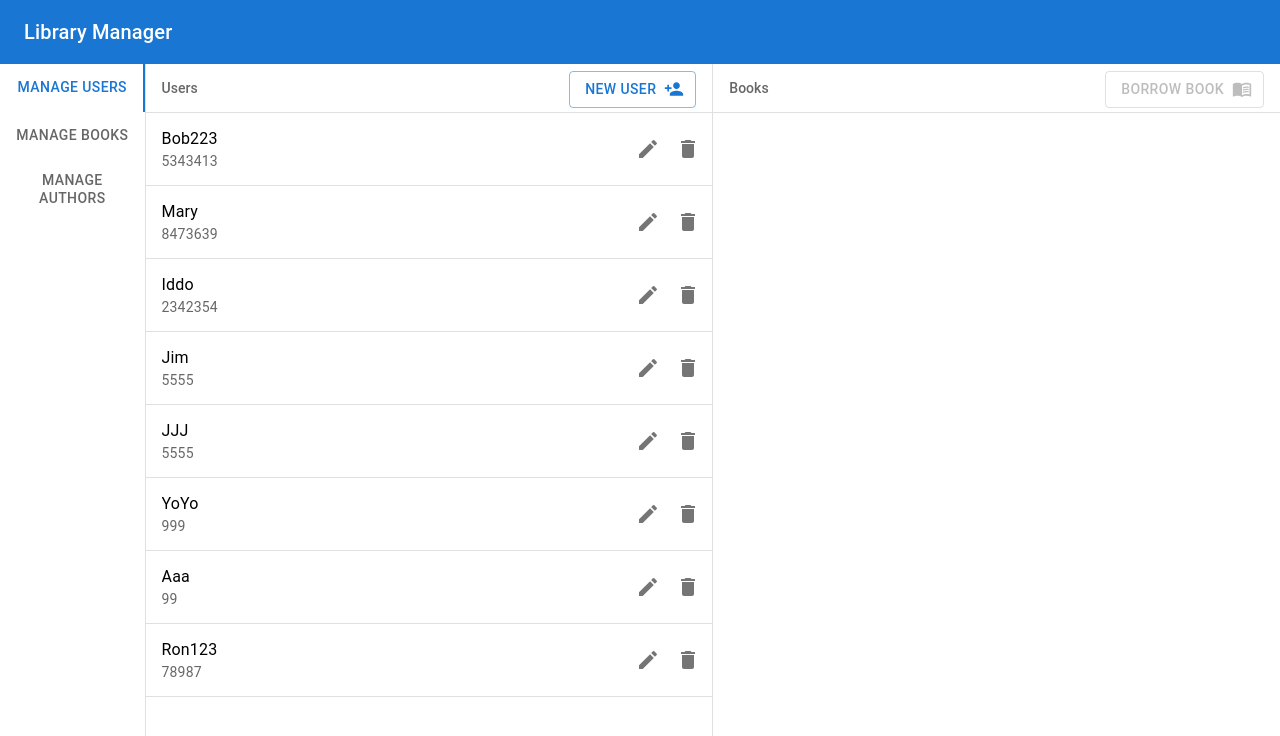
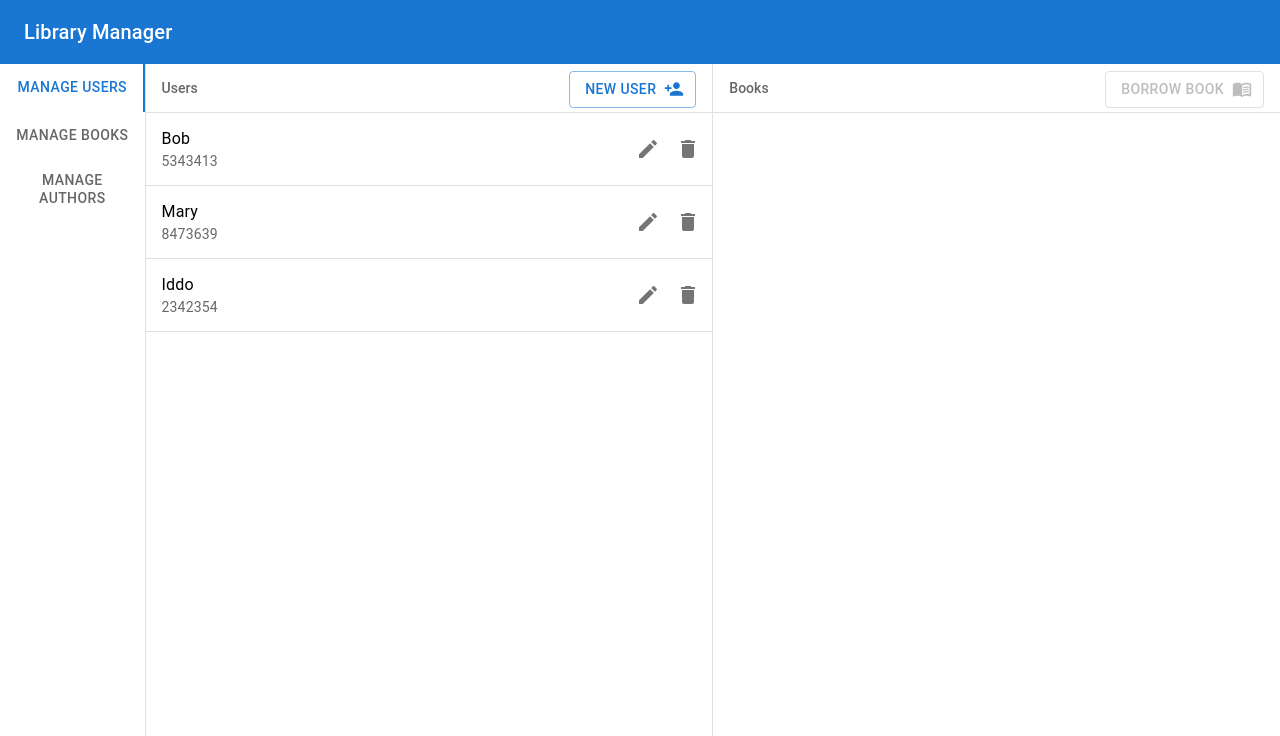
Before and after one commit to iddoa/LibraryManager, a React (Create React App) app: page / in a window 1280 px wide. Shown: the top 736 px of the page. Built offline with nearby package versions, Linux system fonts and the light colour scheme; data requests are answered from the project's data file.

Commit message:
Fixed Delete

```diff
--- a/db.json
+++ b/db.json
@@ -47,7 +47,7 @@
       "id": 7,
       "title": "The Lord of the Rings: The Two Towers",
       "author": "J.R.R Tolkien",
-      "borrowedBy": -1,
+      "borrowedBy": 1,
       "favorite": false
     },
     {
@@ -60,45 +60,19 @@
   ],
   "users": [
     {
-      "name": "Bob223",
-      "userId": "5343413",
+      "name": "Bob",
+      "userNumber": "5343413",
       "id": 1
     },
     {
       "name": "mary",
       "id": 2,
-      "userId": 8473639
+      "userNumber": 8473639
     },
     {
       "name": "iddo",
-      "userId": 2342354,
+      "userNumber": 2342354,
       "id": 3
-    },
-    {
-      "name": "Jim",
-      "userId": "5555",
-      "id": 4
-    },
-    {
-      "name": "JJJ",
-      "userId": "5555",
-      "id": 5
-    },
-    {
-      "name": "YoYo",
-      "userId": "999",
-      "id": 6
-    },
-    {
-      "name": "aaa",
-      "userId": "99",
-      "favoritesBooks": [],
-      "id": 7
-    },
-    {
-      "name": "Ron123",
-      "userId": "78987",
-      "id": 8
     }
   ]
 }
--- a/src/components/ManageUsers.js
+++ b/src/components/ManageUsers.js
@@ -28,7 +28,8 @@ class ManageUsers extends React.Component {
         };
 
         this.deleteUser = (id) => {
-            const userPath = USERS_PATH + "/" + id + "/id";
+            //TODO change all bookborrwedBy
+            const userPath = USERS_PATH + "/" + id;
             fetch(userPath, {method: 'DELETE'})
                 .then(response => response.json())
                 .then((data) => {
@@ -193,10 +194,10 @@ class ManageUsers extends React.Component {
     }
 
     addBooksToUser(booksIds) {
-        const userId = this.state.selectedUser.id;
+        const userNumber = this.state.selectedUser.id;
         const booksToAdd = this.state.freeBooks
             .filter(book => booksIds.includes(book.id))
-            .map(book => ({...book, borrowedBy: userId}));
+            .map(book => ({...book, borrowedBy: userNumber}));
 
         // { "op": "replace", "path": "/email", "value": "new.email@example.org" }
 
@@ -206,7 +207,7 @@ class ManageUsers extends React.Component {
             // method: 'PUT',
             method: 'PATCH',
             headers: {'Content-Type': 'application/json'},
-            body: JSON.stringify({borrowedBy: userId})
+            body: JSON.stringify({borrowedBy: userNumber})
         })
             .then(response => response.json())
             .then(newBook => {
--- a/src/components/NewUserDialog.js
+++ b/src/components/NewUserDialog.js
@@ -28,10 +28,10 @@ export default function NewUserDialog(props) {
                 id="new-user-id"
                 label="Id#"
                 variant="outlined"
-                defaultValue={props.user ? props.user.userId : ""}
-                onChange={(event) => props.updateUser({userId: event.target.value})}
-                error={props.errors.userId}
-                helperText={props.errors.userId ? "Required" : ""}
+                defaultValue={props.user ? props.user.userNumber : ""}
+                onChange={(event) => props.updateUser({userNumber: event.target.value})}
+                error={props.errors.userNumber}
+                helperText={props.errors.userNumber ? "Required" : ""}
 
             />
         </DialogContent>);
--- a/src/components/NewUserDialogButton.js
+++ b/src/components/NewUserDialogButton.js
@@ -11,10 +11,10 @@ class NewUserDialogButton extends React.Component {
         this.state = {
             open: false,
             username: this.props.user && this.props.user.name || "",
-            userId: this.props.user && this.props.user.userId || "",
+            userNumber: this.props.user && this.props.user.userNumber || "",
             errors: {
                 username: false,
-                userId: false
+                userNumber: false
             }
         };
     }
@@ -22,10 +22,10 @@ class NewUserDialogButton extends React.Component {
         this.setState({
             open: open,
             username: open && this.props.user && this.props.user.name || "",
-            userId: open && this.props.user && this.props.user.userId || "",
+            userNumber: open && this.props.user && this.props.user.userNumber || "",
             errors: {
                 username: false,
-                userId: false
+                userNumber: false
             }
         });
     }
@@ -49,14 +49,14 @@ class NewUserDialogButton extends React.Component {
     validateForm() {
         const errors = {
             username: this.state.username === "",
-            userId: this.state.userId === ""
+            userNumber: this.state.userNumber === ""
         }
         this.setState({errors: errors});
         return Object.values(errors).every(x => !x);
     }
     handleSubmit() {
         if (this.validateForm()) {
-            const newUser = {name: this.state.username, userId: this.state.userId};
+            const newUser = {name: this.state.username, userNumber: this.state.userNumber};
             if (this.props.editMode) {
                 newUser["id"] = this.props.user.id
             }
@@ -84,7 +84,7 @@ class NewUserDialogButton extends React.Component {
                     disableSubmit={
                         this.props.user &&
                         this.state.username === this.props.user.name &&
-                        this.state.userId === this.props.user.userId
+                        this.state.userNumber === this.props.user.userNumber
                     }
                 />
             </div>
--- a/src/components/UserItem.js
+++ b/src/components/UserItem.js
@@ -30,7 +30,7 @@ export default function UserItem(props) {
             }
         >
             <ListItemButton onClick={() => props.userClicked(props.user)} selected={props.isSelected}>
-                <ListItemText primary={props.user.name} secondary={props.user.userId} className={"user-text"}/>
+                <ListItemText primary={props.user.name} secondary={props.user.userNumber} className={"user-text"}/>
             </ListItemButton>
         </ListItem>
     );
```
